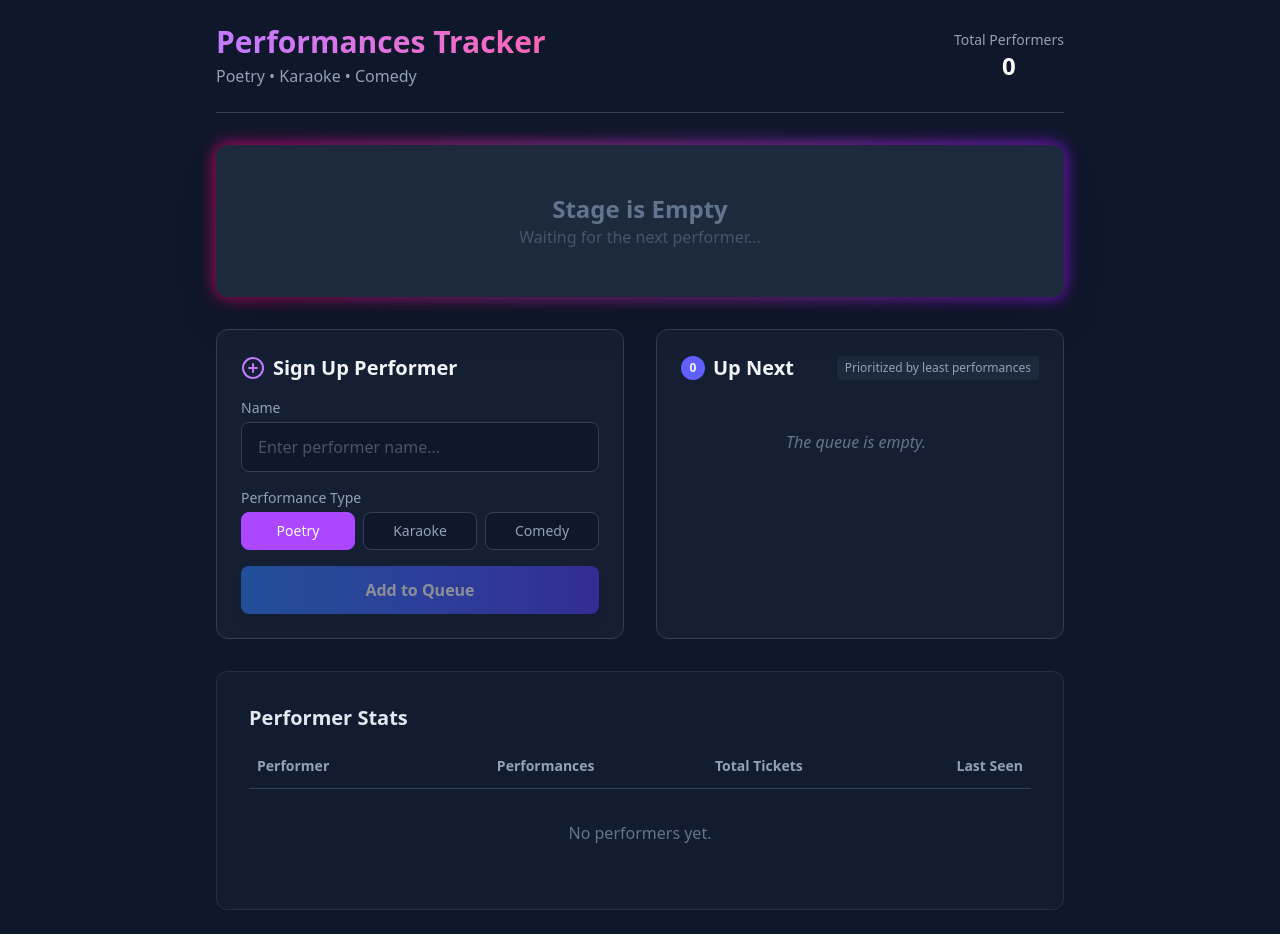
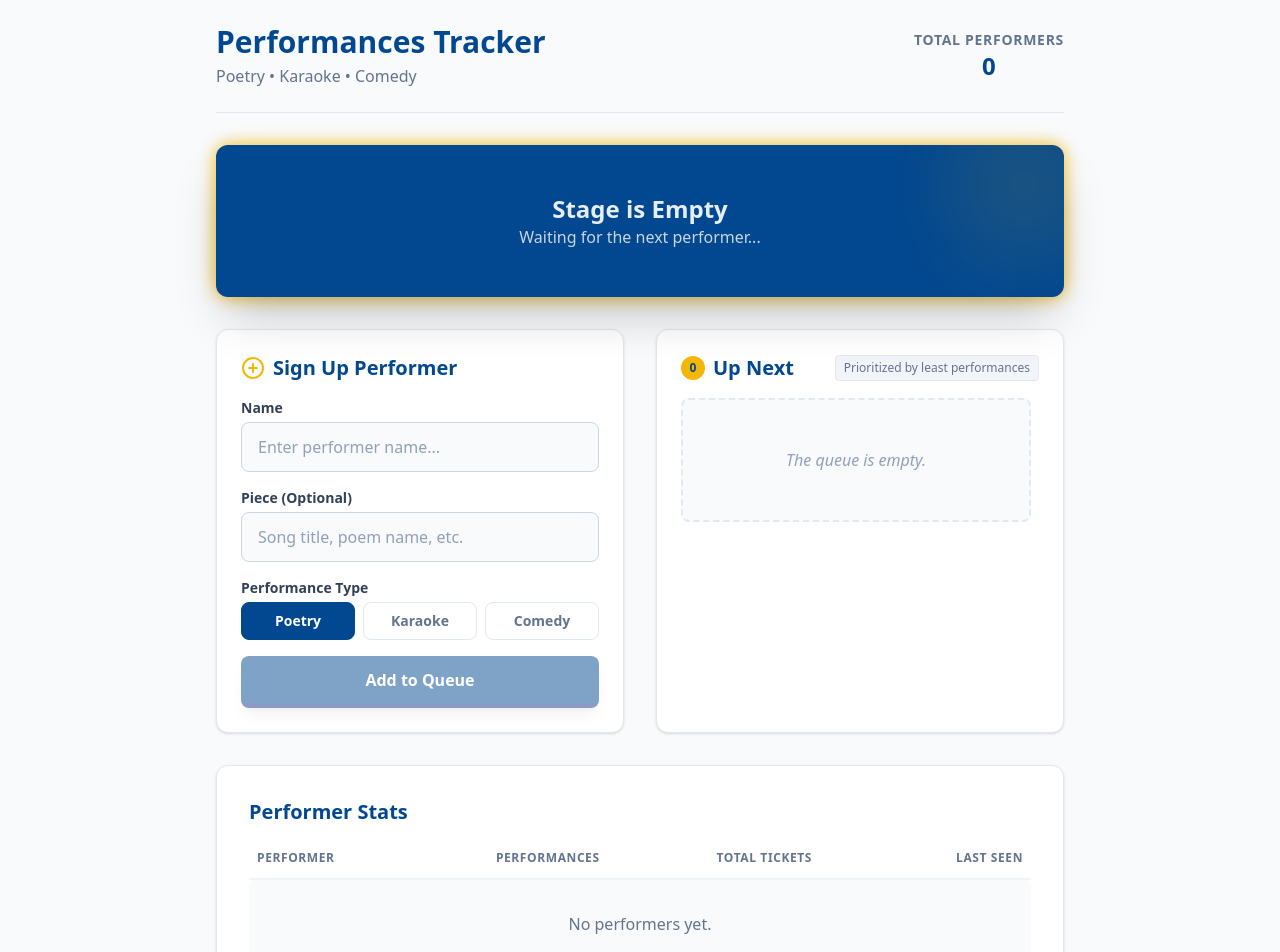
Before and after one commit to zuma3247/performaces-tracker, a React (Vite) app: page / in a window 1280 px wide. Shown: the top 952 px of the page. Built offline with nearby package versions, Linux system fonts and the light colour scheme.

Commit message:
Update theme to Webster University colors and add features

```diff
--- a/src/App.jsx
+++ b/src/App.jsx
@@ -1,5 +1,5 @@
 import { useState, useEffect } from 'react'
-import { PlusCircle, Mic, Music, Smile, User, Ticket } from 'lucide-react'
+import { PlusCircle, Mic, Music, Smile, User, Ticket, Trash2 } from 'lucide-react'
 
 // Utility to generate IDs
 const generateId = () => Math.random().toString(36).substr(2, 9)
@@ -23,6 +23,7 @@ function App() {
 
   // Input State
   const [newName, setNewName] = useState('')
+  const [newPiece, setNewPiece] = useState('')
   const [newType, setNewType] = useState('Poetry')
 
   // Persistence
@@ -34,9 +35,6 @@ function App() {
 
   // Logic
   const calculateTickets = (count) => {
-    // 2 tickets for first performance (base) + 2 for each subsequent?
-    // Prompt: "Everyone gets 2 raffle tickets for performing, the more you perform, the more raffle tickets you get (max of 7 per person)."
-    // Let's implement: 2 tickets per performance, capped at 7 total.
     const tickets = count * 2
     return Math.min(tickets, 7)
   }
@@ -57,13 +55,6 @@ function App() {
         count: 0
       }
       setPerformers([...performers, performer])
-    } else {
-      // Update type if they changed it? adhere to latest.
-      // But maybe they want to do Comedy this time even if they did Poetry Last time.
-      // Let's allow type update.
-      // Actually, we shouldn't mutate the 'performers' array directly if it's state, but here we are finding.
-      // Correct approach: Update the performer in the performers list if needed, or just use the ID in the queue.
-      // For simplicity, let's just store the queue item with all current details.
     }
 
     // Check if already in queue or current
@@ -73,29 +64,23 @@ function App() {
     }
 
     const queueItem = {
-      id: generateId(), // unique queue entry id
+      id: generateId(),
       performerId: performer.id,
       name: performer.name,
       type: newType,
-      count: performer.count, // snapshot of count at entry time? Or reference?
-      // If we sort by count, we should use their CURRENT count.
-      // So when sorting, we should look up the performer's count.
-      // But for simplicity, let's store it here and update it when they finish?
-      // No, if they are stuck in queue, their count is static until they perform.
+      piece: newPiece.trim(),
+      count: performer.count,
       timestamp: Date.now()
     }
 
     setQueue([...queue, queueItem])
     setNewName('')
+    setNewPiece('')
   }
 
   // Priority Queue Logic
-  // Sort by: count ASC, then timestamp ASC
   const getSortedQueue = () => {
     return [...queue].sort((a, b) => {
-      // Primary: Performance Count
-      // We need to look up the LIVE count from performers array to be safe,
-      // though it shouldn't change while they are in queue (unless we have bugs).
       const perfA = performers.find(p => p.id === a.performerId)
       const perfB = performers.find(p => p.id === b.performerId)
 
@@ -103,8 +88,6 @@ function App() {
       const countB = perfB ? perfB.count : 0
 
       if (countA !== countB) return countA - countB
-
-      // Secondary: Time waited
       return a.timestamp - b.timestamp
     })
   }
@@ -124,7 +107,6 @@ function App() {
   const finishPerformance = () => {
     if (!currentPerformer) return
 
-    // Update performer stats
     setPerformers(prev => prev.map(p => {
       if (p.id === currentPerformer.performerId) {
         return {
@@ -139,6 +121,17 @@ function App() {
     setCurrentPerformer(null)
   }
 
+  const resetEvent = () => {
+    if (window.confirm("Are you sure you want to end the event? This will clear ALL data (Queue, Current Performer, and History).")) {
+      setPerformers([])
+      setQueue([])
+      setCurrentPerformer(null)
+      localStorage.removeItem('openMicPerformers')
+      localStorage.removeItem('openMicQueue')
+      localStorage.removeItem('openMicCurrent')
+    }
+  }
+
   const getTypeIcon = (type) => {
     switch (type) {
       case 'Poetry': return <Mic className="w-4 h-4" />
@@ -149,53 +142,56 @@ function App() {
   }
 
   return (
-    <div className="min-h-screen bg-slate-900 text-slate-100 font-sans selection:bg-purple-500 selection:text-white">
+    <div className="min-h-screen bg-slate-50 text-slate-900 font-sans selection:bg-webster-gold selection:text-webster-blue">
       <div className="max-w-4xl mx-auto p-4 sm:p-6 space-y-6 sm:space-y-8">
 
         {/* Header */}
-        <header className="flex flex-col sm:flex-row items-center justify-between border-b border-slate-700 pb-6 text-center sm:text-left gap-4">
+        <header className="flex flex-col sm:flex-row items-center justify-between border-b border-slate-200 pb-6 text-center sm:text-left gap-4">
           <div>
-            <h1 className="text-2xl sm:text-3xl font-bold bg-gradient-to-r from-purple-400 to-pink-400 bg-clip-text text-transparent">
+            <h1 className="text-2xl sm:text-3xl font-bold text-webster-blue">
               Performances Tracker
             </h1>
-            <p className="text-slate-400 mt-1 text-sm sm:text-base">Poetry • Karaoke • Comedy</p>
+            <p className="text-slate-500 mt-1 text-sm sm:text-base font-medium">Poetry • Karaoke • Comedy</p>
           </div>
-          <div className="flex flex-row sm:flex-col items-center gap-2 sm:gap-0 bg-slate-800/50 sm:bg-transparent px-4 py-2 sm:p-0 rounded-full sm:rounded-none">
-            <div className="text-xs sm:text-sm text-slate-400">Total Performers</div>
-            <div className="text-lg sm:text-2xl font-bold text-white sm:text-right">{performers.length}</div>
+          <div className="flex flex-row sm:flex-col items-center gap-2 sm:gap-0 bg-slate-100 sm:bg-transparent px-4 py-2 sm:p-0 rounded-full sm:rounded-none">
+            <div className="text-xs sm:text-sm text-slate-500 uppercase tracking-wider font-bold">Total Performers</div>
+            <div className="text-lg sm:text-2xl font-bold text-webster-blue sm:text-right">{performers.length}</div>
           </div>
         </header>
 
         {/* Current Performer */}
         <section className="relative group">
-          <div className="absolute -inset-0.5 bg-gradient-to-r from-pink-600 to-purple-600 rounded-2xl opacity-75 group-hover:opacity-100 transition duration-1000 group-hover:duration-200 blur"></div>
-          <div className="relative bg-slate-800 rounded-xl p-6 sm:p-8 shadow-2xl flex flex-col sm:flex-row items-center justify-between gap-6">
+          <div className="absolute -inset-0.5 bg-webster-gold rounded-2xl opacity-75 blur"></div>
+          <div className="relative bg-webster-blue rounded-xl p-6 sm:p-8 shadow-2xl flex flex-col sm:flex-row items-center justify-between gap-6 overflow-hidden">
+            {/* Background Pattern */}
+            <div className="absolute top-0 right-0 -mt-10 -mr-10 w-40 h-40 bg-webster-gold opacity-10 rounded-full blur-2xl"></div>
 
             {currentPerformer ? (
               <>
-                <div className="flex-1 text-center sm:text-left">
-                  <span className="inline-flex items-center gap-2 px-3 py-1 rounded-full bg-purple-500/10 text-purple-400 text-sm font-medium mb-3 border border-purple-500/20">
+                <div className="flex-1 text-center sm:text-left relative z-10">
+                  <span className="inline-flex items-center gap-2 px-3 py-1 rounded-full bg-webster-gold/20 text-webster-gold text-sm font-bold mb-3 border border-webster-gold/30">
                     {getTypeIcon(currentPerformer.type)}
                     {currentPerformer.type}
                   </span>
-                  <h2 className="text-4xl font-bold text-white mb-2">{currentPerformer.name}</h2>
-                  <p className="text-slate-400 animate-pulse">Now Performing...</p>
+                  <h2 className="text-4xl font-bold text-white mb-1">{currentPerformer.name}</h2>
+                  {currentPerformer.piece && <p className="text-lg text-slate-300 italic mb-2">"{currentPerformer.piece}"</p>}
+                  <p className="text-slate-400 animate-pulse text-sm uppercase tracking-widest font-bold">Now Performing...</p>
                 </div>
                 <button
                   onClick={finishPerformance}
-                  className="px-8 py-3 bg-gradient-to-r from-red-500 to-orange-500 hover:from-red-600 hover:to-orange-600 text-white font-bold rounded-lg transform transition hover:scale-105 shadow-lg active:scale-95"
+                  className="relative z-10 px-8 py-3 bg-webster-gold hover:bg-yellow-400 text-webster-blue font-bold rounded-lg transform transition hover:scale-105 shadow-lg active:scale-95 border-2 border-transparent hover:border-white/20"
                 >
                   Finish Performance
                 </button>
               </>
             ) : (
-              <div className="flex-1 text-center py-4">
-                <h2 className="text-2xl font-bold text-slate-500">Stage is Empty</h2>
-                <p className="text-slate-600">Waiting for the next performer...</p>
+              <div className="flex-1 text-center py-4 relative z-10">
+                <h2 className="text-2xl font-bold text-white/90">Stage is Empty</h2>
+                <p className="text-slate-300">Waiting for the next performer...</p>
                 {sortedQueue.length > 0 && (
                   <button
                     onClick={startNext}
-                    className="mt-4 px-6 py-2 bg-gradient-to-r from-green-500 to-emerald-500 text-white font-bold rounded-lg hover:shadow-lg hover:scale-105 transition"
+                    className="mt-4 px-6 py-2 bg-webster-gold text-webster-blue font-bold rounded-lg hover:shadow-lg hover:scale-105 transition"
                   >
                     Call Next: {sortedQueue[0].name}
                   </button>
@@ -207,33 +203,43 @@ function App() {
 
         <div className="grid grid-cols-1 lg:grid-cols-2 gap-8">
           {/* Sign Up Form */}
-          <div className="bg-slate-800/50 rounded-xl p-6 border border-slate-700">
-            <h3 className="text-xl font-bold mb-4 flex items-center gap-2">
-              <PlusCircle className="text-purple-400" />
+          <div className="bg-white rounded-xl p-6 border border-slate-200 shadow-sm">
+            <h3 className="text-xl font-bold mb-4 flex items-center gap-2 text-webster-blue">
+              <PlusCircle className="text-webster-gold" />
               Sign Up Performer
             </h3>
             <form onSubmit={addToQueue} className="space-y-4">
               <div>
-                <label className="block text-sm font-medium text-slate-400 mb-1">Name</label>
+                <label className="block text-sm font-bold text-slate-700 mb-1">Name</label>
                 <input
                   type="text"
                   value={newName}
                   onChange={(e) => setNewName(e.target.value)}
-                  className="w-full bg-slate-900 border border-slate-700 rounded-lg px-4 py-3 focus:outline-none focus:ring-2 focus:ring-purple-500 text-white placeholder-slate-600"
+                  className="w-full bg-slate-50 border border-slate-300 rounded-lg px-4 py-3 focus:outline-none focus:ring-2 focus:ring-webster-gold text-slate-900 placeholder-slate-400 transition"
                   placeholder="Enter performer name..."
                 />
               </div>
               <div>
-                <label className="block text-sm font-medium text-slate-400 mb-1">Performance Type</label>
+                <label className="block text-sm font-bold text-slate-700 mb-1">Piece (Optional)</label>
+                <input
+                  type="text"
+                  value={newPiece}
+                  onChange={(e) => setNewPiece(e.target.value)}
+                  className="w-full bg-slate-50 border border-slate-300 rounded-lg px-4 py-3 focus:outline-none focus:ring-2 focus:ring-webster-gold text-slate-900 placeholder-slate-400 transition"
+                  placeholder="Song title, poem name, etc."
+                />
+              </div>
+              <div>
+                <label className="block text-sm font-bold text-slate-700 mb-1">Performance Type</label>
                 <div className="grid grid-cols-3 gap-2">
                   {['Poetry', 'Karaoke', 'Comedy'].map(type => (
                     <button
                       key={type}
                       type="button"
                       onClick={() => setNewType(type)}
-                      className={`py-2 px-3 rounded-lg text-sm font-medium border transition ${newType === type
-                        ? 'bg-purple-500 text-white border-purple-500'
-                        : 'bg-slate-900 text-slate-400 border-slate-700 hover:border-slate-500'
+                      className={`py-2 px-3 rounded-lg text-sm font-bold border transition ${newType === type
+                        ? 'bg-webster-blue text-white border-webster-blue'
+                        : 'bg-white text-slate-500 border-slate-200 hover:border-webster-blue/50'
                         }`}
                     >
                       {type}
@@ -244,7 +250,7 @@ function App() {
               <button
                 type="submit"
                 disabled={!newName.trim()}
-                className="w-full py-3.5 sm:py-3 bg-gradient-to-r from-blue-500 to-indigo-600 hover:from-blue-600 hover:to-indigo-700 text-white font-bold rounded-lg transition disabled:opacity-50 disabled:cursor-not-allowed shadow-lg text-lg sm:text-base"
+                className="w-full py-3.5 sm:py-3 bg-webster-blue hover:bg-blue-900 text-white font-bold rounded-lg transition disabled:opacity-50 disabled:cursor-not-allowed shadow-lg text-lg sm:text-base border-b-4 border-blue-900 active:border-b-0 active:translate-y-1"
               >
                 Add to Queue
               </button>
@@ -252,22 +258,22 @@ function App() {
           </div>
 
           {/* Queue List */}
-          <div className="bg-slate-800/50 rounded-xl p-6 border border-slate-700">
+          <div className="bg-white rounded-xl p-6 border border-slate-200 shadow-sm flex flex-col">
             <div className="flex items-center justify-between mb-4">
-              <h3 className="text-xl font-bold flex items-center gap-2">
-                <span className="flex items-center justify-center w-6 h-6 rounded-full bg-indigo-500 text-xs">
+              <h3 className="text-xl font-bold flex items-center gap-2 text-webster-blue">
+                <span className="flex items-center justify-center w-6 h-6 rounded-full bg-webster-gold text-webster-blue text-xs font-bold">
                   {queue.length}
                 </span>
                 Up Next
               </h3>
-              <span className="text-xs text-slate-400 bg-slate-800 px-2 py-1 rounded">
+              <span className="text-xs text-slate-500 bg-slate-100 px-2 py-1 rounded font-medium border border-slate-200">
                 Prioritized by least performances
               </span>
             </div>
 
-            <div className="space-y-3 max-h-[400px] overflow-y-auto pr-2 custom-scrollbar">
+            <div className="space-y-3 max-h-[400px] overflow-y-auto pr-2 custom-scrollbar flex-1">
               {sortedQueue.length === 0 ? (
-                <div className="text-center py-8 text-slate-500 italic">
+                <div className="text-center py-12 text-slate-400 italic bg-slate-50 rounded-lg border-2 border-dashed border-slate-200">
                   The queue is empty.
                 </div>
               ) : (
@@ -275,22 +281,24 @@ function App() {
                   const pData = performers.find(p => p.id === item.performerId)
                   const isNew = pData?.count === 0
                   return (
-                    <div key={item.id} className="flex items-center justify-between bg-slate-700/50 p-3 rounded-lg border border-slate-600 hover:border-indigo-500 transition group">
+                    <div key={item.id} className="flex items-center justify-between bg-slate-50 p-3 rounded-lg border border-slate-200 hover:border-webster-gold transition group">
                       <div className="flex items-center gap-3">
-                        <div className="font-mono text-slate-500 text-sm">#{index + 1}</div>
+                        <div className="font-mono text-slate-400 text-sm font-bold min-w-[20px]">#{index + 1}</div>
                         <div>
-                          <div className="font-bold text-white flex items-center gap-2">
+                          <div className="font-bold text-slate-800 flex items-center gap-2">
                             {item.name}
-                            {isNew && <span className="text-[10px] bg-green-500/20 text-green-400 px-1.5 py-0.5 rounded uppercase font-bold tracking-wider">New</span>}
+                            {isNew && <span className="text-[10px] bg-green-100 text-green-700 px-1.5 py-0.5 rounded uppercase font-bold tracking-wider border border-green-200">New</span>}
                           </div>
-                          <div className="text-xs text-slate-400 flex items-center gap-2">
-                            {getTypeIcon(item.type)} {item.type}
+                          <div className="text-xs text-slate-500 flex flex-col sm:flex-row sm:items-center gap-1 sm:gap-2">
+                            <span className="flex items-center gap-1 font-medium">{getTypeIcon(item.type)} {item.type}</span>
+                            {item.piece && <span className="hidden sm:inline text-slate-300">•</span>}
+                            {item.piece && <span className="italic text-slate-600">"{item.piece}"</span>}
                           </div>
                         </div>
                       </div>
                       <div className="text-right">
-                        <div className="text-xs text-slate-400">Performances</div>
-                        <div className="font-mono font-bold text-indigo-400">{pData?.count || 0}</div>
+                        <div className="text-[10px] uppercase tracking-wider text-slate-400 font-bold">Perfs</div>
+                        <div className="font-mono font-bold text-webster-blue text-lg leading-none">{pData?.count || 0}</div>
                       </div>
                     </div>
                   )
@@ -301,11 +309,11 @@ function App() {
         </div>
 
         {/* Leaderboard / Performer History */}
-        <div className="bg-slate-800/30 rounded-xl p-8 border border-slate-700/50">
-          <h3 className="text-xl font-bold mb-6 text-slate-200">Performer Stats</h3>
+        <div className="bg-white rounded-xl p-8 border border-slate-200 shadow-sm">
+          <h3 className="text-xl font-bold mb-6 text-webster-blue">Performer Stats</h3>
           <div className="overflow-x-auto">
             <table className="w-full text-left">
-              <thead className="text-slate-400 text-sm border-b border-slate-700">
+              <thead className="text-slate-500 text-xs uppercase tracking-wider font-bold border-b-2 border-slate-100">
                 <tr>
                   <th className="pb-3 pl-2">Performer</th>
                   <th className="pb-3 text-center">Performances</th>
@@ -313,27 +321,27 @@ function App() {
                   <th className="pb-3 text-right pr-2">Last Seen</th>
                 </tr>
               </thead>
-              <tbody className="text-slate-300">
+              <tbody className="text-slate-700">
                 {performers.length === 0 ? (
                   <tr>
-                    <td colSpan="4" className="py-8 text-center text-slate-500">No performers yet.</td>
+                    <td colSpan="4" className="py-8 text-center text-slate-500 bg-slate-50 rounded-lg mt-2 ">No performers yet.</td>
                   </tr>
                 ) : (
                   [...performers].sort((a, b) => b.count - a.count).map(p => (
-                    <tr key={p.id} className="border-b border-slate-700/50 hover:bg-slate-700/30 transition">
-                      <td className="py-4 pl-2 font-bold">{p.name}</td>
+                    <tr key={p.id} className="border-b border-slate-100 hover:bg-slate-50 transition">
+                      <td className="py-4 pl-2 font-bold text-slate-800">{p.name}</td>
                       <td className="py-4 text-center">
-                        <span className="inline-block px-2 py-1 bg-slate-700 rounded-md font-mono text-sm">
+                        <span className="inline-block px-2.5 py-1 bg-slate-100 rounded-md font-mono text-sm font-bold text-webster-blue">
                           {p.count}
                         </span>
                       </td>
                       <td className="py-4 text-center">
-                        <div className="inline-flex items-center gap-1 text-amber-400 font-bold">
+                        <div className="inline-flex items-center gap-1 text-amber-500 font-bold justify-center bg-amber-50 px-2 py-1 rounded-full border border-amber-100">
                           <Ticket className="w-4 h-4" />
                           {calculateTickets(p.count)}
                         </div>
                       </td>
-                      <td className="py-4 text-right pr-2 text-sm text-slate-400">
+                      <td className="py-4 text-right pr-2 text-sm text-slate-400 font-medium">
                         {p.lastPerformed ? new Date(p.lastPerformed).toLocaleTimeString([], { hour: '2-digit', minute: '2-digit' }) : 'Never'}
                       </td>
                     </tr>
@@ -344,6 +352,17 @@ function App() {
           </div>
         </div>
 
+        {/* Footer / Reset */}
+        <div className="flex justify-center pt-8 pb-12">
+          <button
+            onClick={resetEvent}
+            className="flex items-center gap-2 px-6 py-2 text-red-600 hover:text-red-700 hover:bg-red-50 rounded-lg transition font-medium border border-transparent hover:border-red-100"
+          >
+            <Trash2 className="w-4 h-4" />
+            Reset Event
+          </button>
+        </div>
+
       </div>
     </div>
   )
--- a/src/index.css
+++ b/src/index.css
@@ -1 +1,6 @@
 @import "tailwindcss";
+
+@theme {
+    --color-webster-blue: #024890;
+    --color-webster-gold: #f5b706;
+}
```
